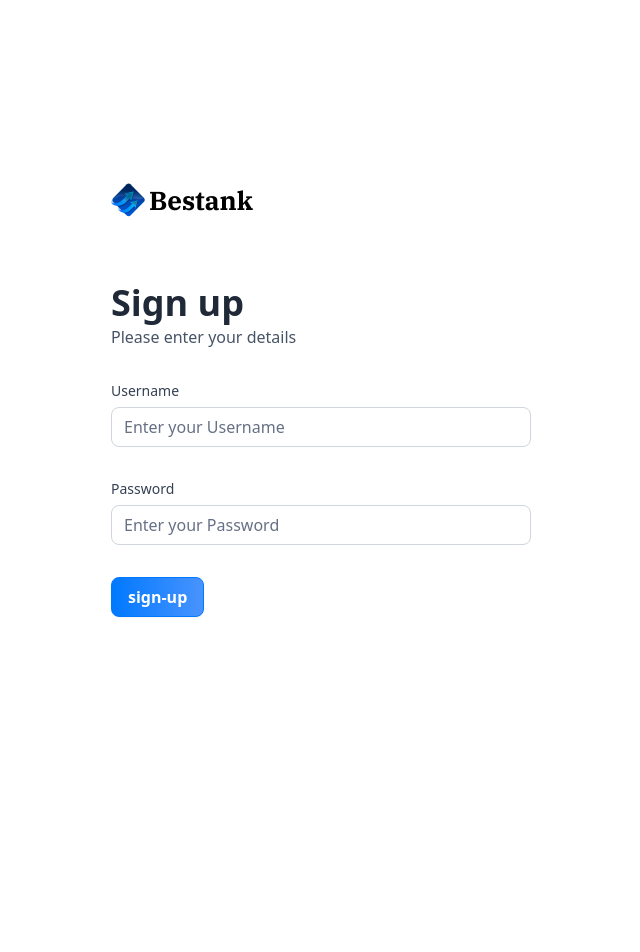
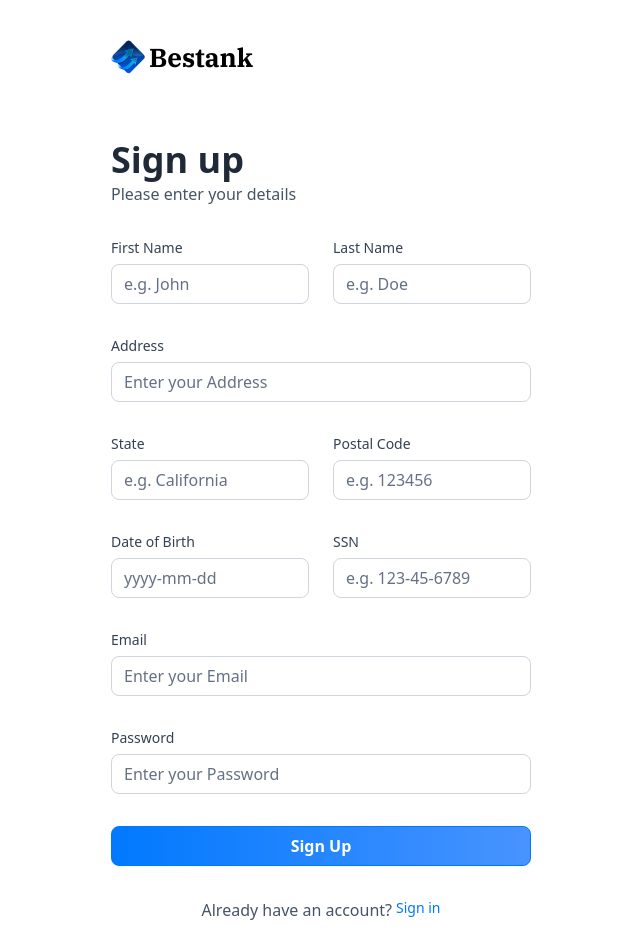
Before and after one commit to SharmaDeepak98/Horizon, a Next.js app: page /sign-up in a window 1280 px wide. Shown: the top 952 px of the page, without its empty margins (319-959 px from the left). Before the commit the page ends 800 px from the top, so only its background shows below. Built offline with nearby package versions, Linux system fonts and the light colour scheme.

Commit message:
add sign-in sign-up and footer

```diff
--- a/components/AuthForm.tsx
+++ b/components/AuthForm.tsx
@@ -18,24 +18,34 @@ import {
 import { Input } from "@/components/ui/input";
 import CustomInput from "./CustomInput";
 import { formSchema } from "@/lib/utils";
-
+import { Loader2 } from "lucide-react";
 
 const AuthForm = ({ type = "sign-in" || "sign-up" }) => {
   const [user, setUser] = useState(null);
+  const [isLoading, setIsLoading] = useState(false);
+
+
+  const authFormSchema = formSchema(type)
 
   // Define form
-  const form = useForm<z.infer<typeof formSchema>>({
-    resolver: zodResolver(formSchema),
+  const form = useForm<z.infer<typeof authFormSchema>>({
+    resolver: zodResolver(authFormSchema),
     defaultValues: {
-      username: "",
+      firstName: "",
+      lastName: "",
+
     },
   });
 
   // 2. Define a submit handler.
-  function onSubmit(values: z.infer<typeof formSchema>) {
+  function onSubmit(values: z.infer<typeof authFormSchema>) {
     // Do something with the form values.
     // ✅ This will be type-safe and validated.
+    setIsLoading(true);
+
+    setTimeout(() => {}, 2000);
     console.log(values);
+    setIsLoading(false);
   }
 
   return (
@@ -66,11 +76,102 @@ const AuthForm = ({ type = "sign-in" || "sign-up" }) => {
         <>
           <Form {...form}>
             <form onSubmit={form.handleSubmit(onSubmit)} className="space-y-8">
-              <CustomInput control={form.control} name="username" label="Username" placeholder="Enter your Username" />
-              <CustomInput control={form.control} name="password" label="Password" placeholder="Enter your Password" />
-              <Button type="submit" className="form-btn">{type}</Button>
+              {type === "sign-up" && (
+                <>
+                  <div className="flex gap-6">
+                    <CustomInput
+                      control={form.control}
+                      name="firstName"
+                      label="First Name"
+                      placeholder="e.g. John"
+                    />
+
+                    <CustomInput
+                      control={form.control}
+                      name="lastName"
+                      label="Last Name"
+                      placeholder="e.g. Doe"
+                    />
+                  </div>
+
+                  <CustomInput
+                    control={form.control}
+                    name="address"
+                    label="Address"
+                    placeholder="Enter your Address"
+                  />
+                  <div className="space-y-8">
+                    <div className="flex gap-6">
+                      <CustomInput
+                        control={form.control}
+                        name="state"
+                        label="State"
+                        placeholder="e.g. California"
+                      />
+                      <CustomInput
+                        control={form.control}
+                        name="postalCode"
+                        label="Postal Code"
+                        placeholder="e.g. 123456"
+                      />
+                    </div>
+
+                    <div className="flex gap-6">
+                      <CustomInput
+                        control={form.control}
+                        name="dob"
+                        label="Date of Birth"
+                        placeholder="yyyy-mm-dd"
+                      />
+                      <CustomInput
+                        control={form.control}
+                        name="ssn"
+                        label="SSN"
+                        placeholder="e.g. 123-45-6789"
+                      />
+                    </div>
+                  </div>
+                </>
+              )}
+
+              <CustomInput
+                control={form.control}
+                name="email"
+                label="Email"
+                placeholder="Enter your Email"
+              />
+              <CustomInput
+                control={form.control}
+                name="password"
+                label="Password"
+                placeholder="Enter your Password"
+              />
+              <div className="flex flex-col gap-4">
+                <Button type="submit" className="form-btn">
+                  {isLoading ? (
+                    <>
+                      <Loader2 className="animate-spin" />
+                    </>
+                  ) : (
+                    <>{type === "sign-in" ? "Sign In" : "Sign Up"}</>
+                  )}
+                </Button>
+              </div>
             </form>
           </Form>
+          <footer className="flex justify-center gap-1">
+            <p className="text-16 text-gray-600 font-normal">
+              {type === "sign-in"
+                ? "Don't have an account?"
+                : "Already have an account?"}
+            </p>
+            <Link
+              href={type === "sign-in" ? "/sign-up" : "/sign-in"}
+              className="form-link"
+            >
+              {type === "sign-in" ? "Sign up" : "Sign in"}
+            </Link>
+          </footer>
         </>
       )}
     </section>
--- a/components/CustomInput.tsx
+++ b/components/CustomInput.tsx
@@ -17,9 +17,12 @@ import { CustomInspectFunction } from "util";
 import { formSchema } from "@/lib/utils";
 import { Control } from "react-hook-form";
 
+
+const authFormSchema = formSchema('sign-up');
+
 type CustomInputProps = {
-  control: Control<z.infer<typeof formSchema>>;
-  name: FieldPath<z.infer<typeof formSchema>>;
+  control: Control<z.infer<typeof authFormSchema>>;
+  name: FieldPath<z.infer<typeof authFormSchema>>;
   label: string;
   placeholder: string;
 };
--- a/lib/utils.ts
+++ b/lib/utils.ts
@@ -195,12 +195,22 @@ export const getTransactionStatus = (date: Date) => {
   return date > twoDaysAgo ? "Processing" : "Success";
 };
 
-export const formSchema = z.object({
-  username: z.string().min(4, {
-    message: "Username must be at least 4 characters.",
-  }).max(12, "Username must be less than 12 characters."),
-  email: z.string().email({ message: "Invalid email address." }),
-  password: z.string().min(6, {
+export const formSchema = (type = 'sign-in' ||'sign-up')=>z.object({
+
+  // sign-up
+  email: type === 'sign-up'? z.string().optional() : z.string().email({ message: "Invalid email address." }),
+  password: type === 'sign-up'? z.string().optional() : z.string().min(6, {
     message: "Password must be at least 6 characters.",
   }),
+  firstName: type === 'sign-up'? z.string().optional() : z.string().min(2, "First Name must be at least 2 characters."),
+  lastName: type === 'sign-up'? z.string().optional() : z.string().min(2, "Last Name must be at least 2 characters."),
+  address: type === 'sign-up'? z.string().optional() : z.string().max(50, "Address must be at most 50 characters."),
+  state: type === 'sign-up'? z.string().optional() : z.string().min(2, "State must be at least 2 characters.").max(12, "State must be at most 12 characters."),
+  postalCode: type === 'sign-up'? z.string().optional() : z.string().min(3, "Postal Code must be at least 3 characters.").max(6, "Postal Code must be at most 6 characters."),
+
+//both sign-in and sign-up
+  dob: z.string().min(10, "Date of Birth must be at least 10 characters."),
+  ssn: z.string().min(9, "SSN must be at least 9 characters."),
+
+
 });
```
